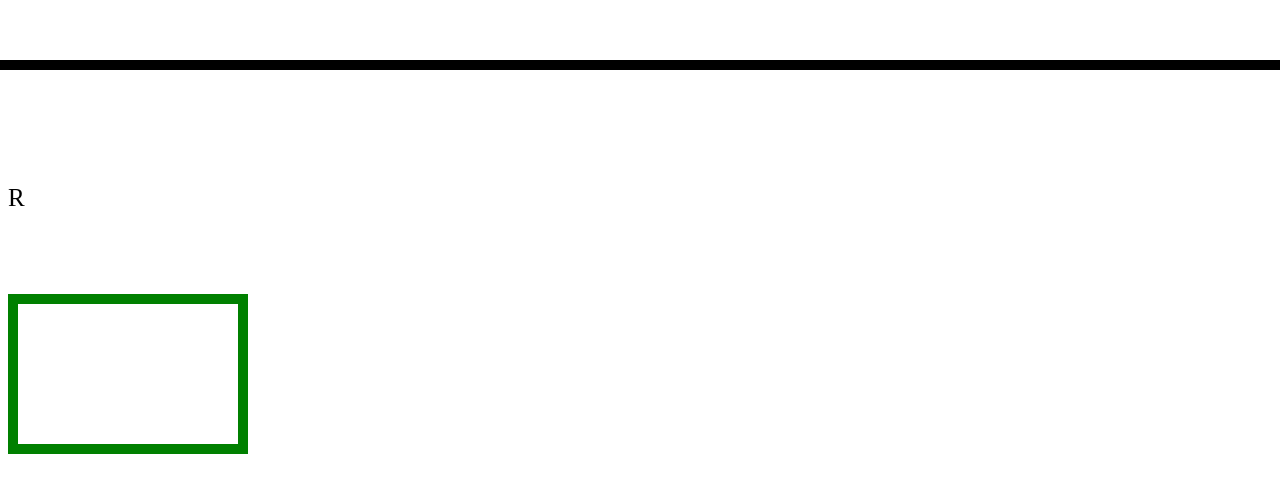
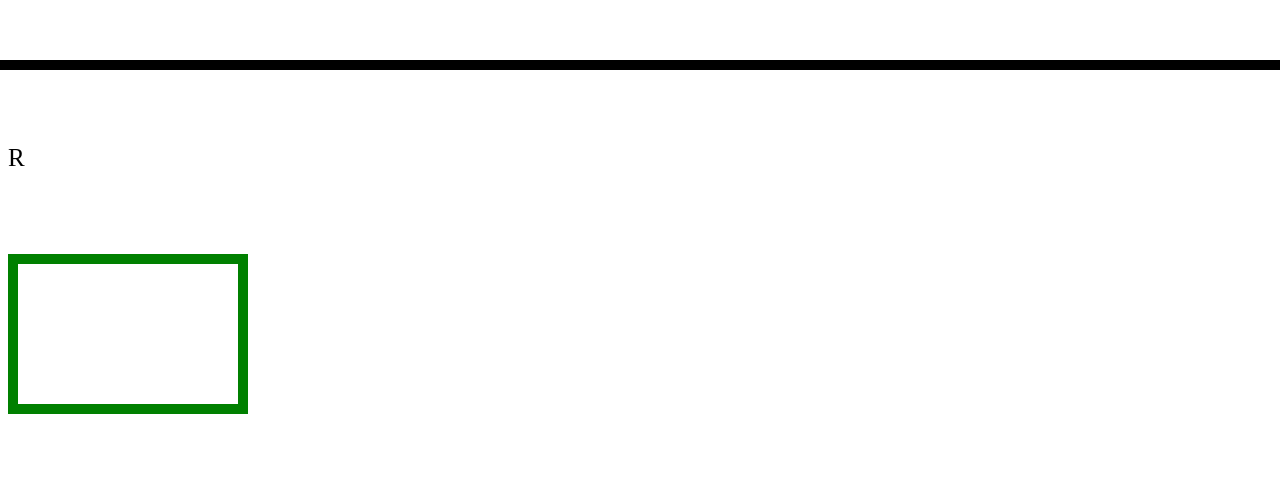
Before and after one commit to MeetYourCreator/reactjs-common-components, a React (Create React App) app: page / in a window 1280 px wide. Shown: the part 5600-6092 px from the top of the page. Built offline with nearby package versions, Linux system fonts and the light colour scheme.

Commit message:
update AniomationElement to use keyframes and animation property

```diff
--- a/src/components/AnimationElement/AnimationElement.tsx
+++ b/src/components/AnimationElement/AnimationElement.tsx
@@ -19,6 +19,7 @@ export const AnimationElement = ({
     rootMarginValue,
     thresholdValue
   );
+
   const childRef = useRef<HTMLDivElement>(null);
 
   const elementId = useId();
@@ -37,12 +38,14 @@ export const AnimationElement = ({
       child.style.transform = `translateX(-${scrollYPosition}px)`;
     }
   };
+
   useEffect(() => {
     document.addEventListener('onwheel', onWheel);
     return () => {
       document.removeEventListener('onwheel', onWheel);
     };
   });
+
   return (
     <article ref={ref} onWheel={onWheel}>
       <div id={elementId} className="element" ref={childRef}>
--- a/src/components/AnimationElement/styles.css
+++ b/src/components/AnimationElement/styles.css
@@ -1,3 +1,12 @@
+@keyframes slideInLeft {
+  from {
+    transform: translateX(-300px);
+  }
+  to {
+    transform: translate(100px, 40px);
+  }
+}
+
 .vertical-nav-container {
   display: flex;
   flex-direction: column;
@@ -10,12 +19,17 @@
   border-radius: 0.25rem;
   font-size: 25px;
   background: white;
-  transform: translate(100px);
   opacity: 0;
 }
 
 .element.show {
-  transform: translate(0px, 40px);
-  transition: transform 1s ease-in-out;
+  animation: slideInLeft 1s ease-in-out 1s 1 normal none;
+  /* animation-name: slideInLeft;
+  animation-duration: 1s;
+  animation-timing-function: ease-in-out;
+  animation-delay: 1s;
+  animation-iteration-count: 1;
+  animation-direction: normal;
+  animation-fill-mode: none; */
   opacity: 1;
 }
```
